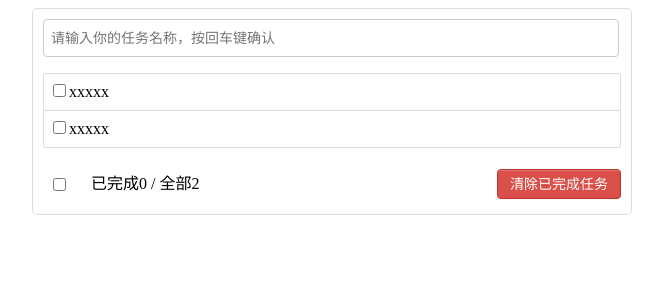
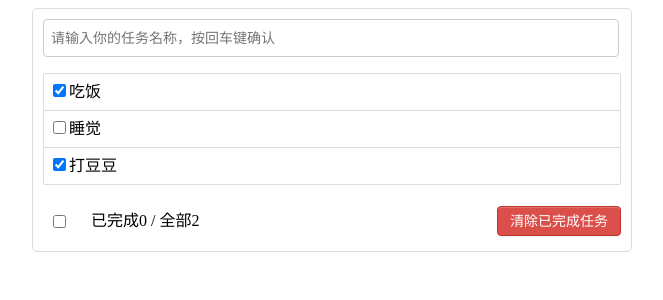
Before and after one commit to FitzFever/Vue2.0-Vue3.0, a Vue app in the folder vue_test/: page / in a window 1280 px wide. Shown: the top 300 px of the page, without its empty margins (308-971 px from the left). Built offline with nearby package versions, Linux system fonts and the light colour scheme.

Commit message:
添加TodoList的数据

```diff
--- a/vue_test/src/components/Item.vue
+++ b/vue_test/src/components/Item.vue
@@ -1,8 +1,8 @@
 <template>
   <li>
     <label>
-      <input type="checkbox"/>
-      <span>xxxxx</span>
+      <input type="checkbox" :checked="todoObj.complete"/>
+      <span>{{todoObj.name}}</span>
     </label>
     <button class="btn btn-danger" style="display:none">删除</button>
   </li>
@@ -10,7 +10,12 @@
 
 <script>
 export default {
-  name:'Item'
+  name:'Item',
+  props:{
+    todoObj:{
+      type: Object,
+    }
+  }
 }
 </script>
 
--- a/vue_test/src/components/List.vue
+++ b/vue_test/src/components/List.vue
@@ -1,7 +1,6 @@
 <template>
   <ul class="todo-main">
-    <Item></Item>
-    <Item></Item>
+    <Item v-for="todoObj in todos" :todoObj="todoObj"></Item>
   </ul>
 </template>
 
@@ -9,7 +8,16 @@
 import Item from './Item.vue'
 export default {
   components: { Item,},
-  name:'List'
+  name:'List',
+  data(){
+    return {
+      todos:[
+        {id:'001',name:'吃饭',complete:true},
+        {id:'002',name:'睡觉',complete:false},
+        {id:'003',name:'打豆豆',complete:true},
+      ]
+    }
+  }
 }
 </script>
 
```
